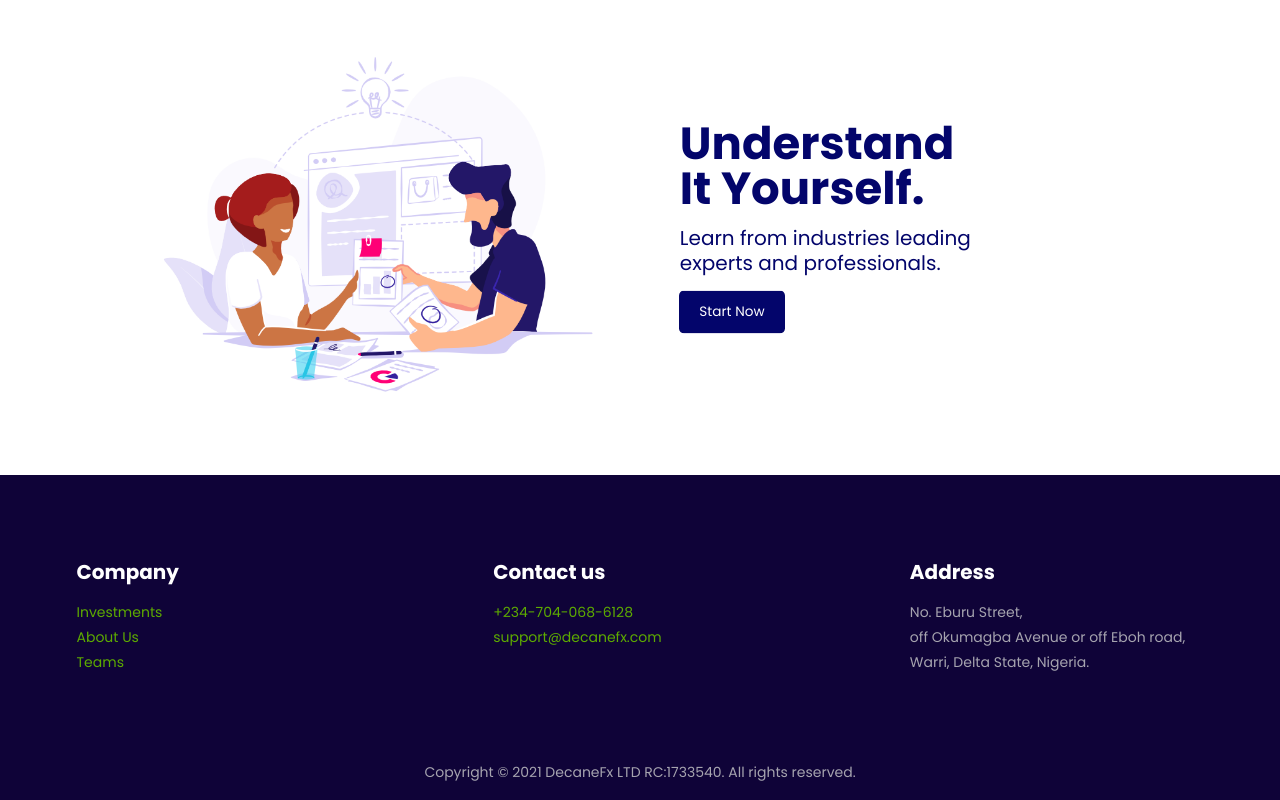
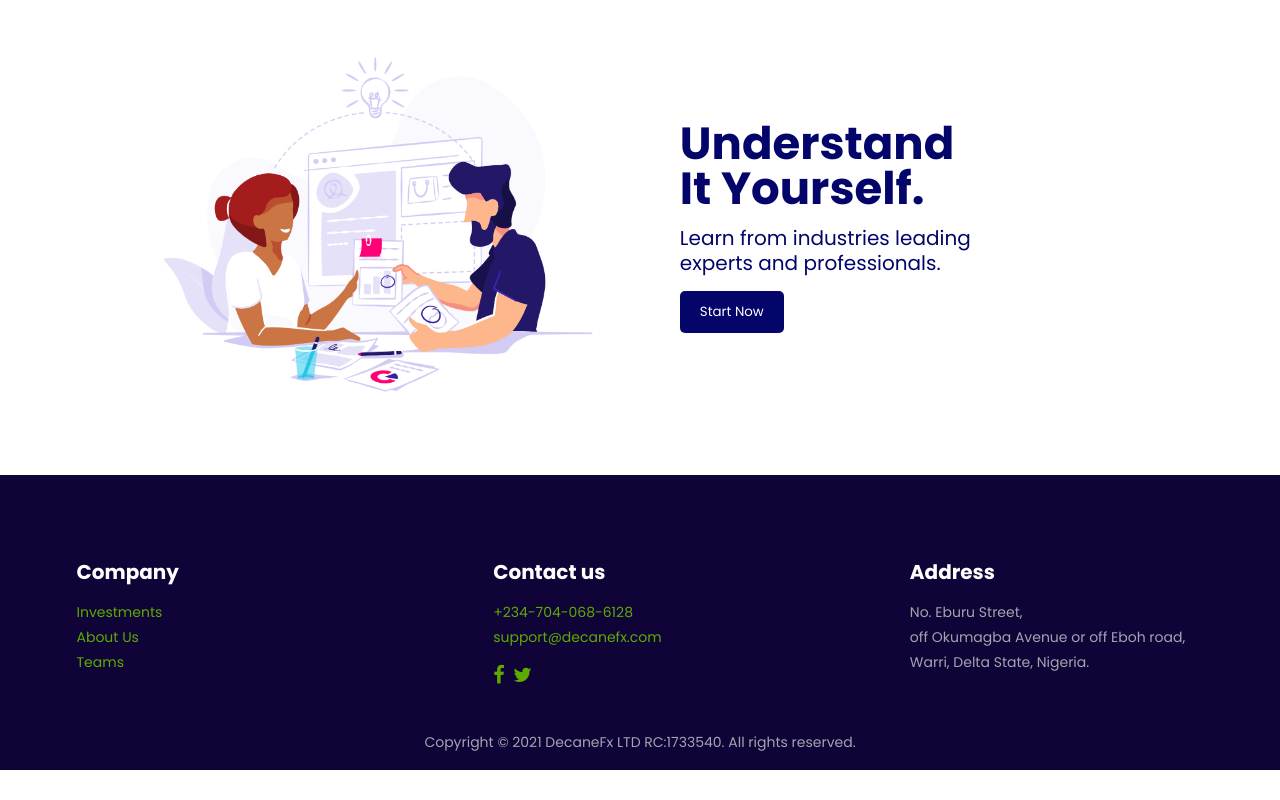
Before and after one commit to charlzx/decanefx, a plain HTML site: page index.html in a window 1280 px wide. Shown: the part 3843-4643 px from the top of the page. After the commit the page ends 4613 px from the top, so only its background shows below. Drawn offline with Linux system fonts and the light colour scheme; a web font is replaced by a local one.

Commit message:
fixes v1.0.2
fixed hover issues,
fifixed social media icons not working

```diff
--- a/index.html
+++ b/index.html
@@ -315,13 +315,10 @@
                                     <br>
                                     <a href="mailto:support@decanefx.com">support@decanefx.com</a>
                                 </p>
-                                <aside class="widget_text widget widget_custom_html">
-                                    <div class="textwidget custom-html-widget">
-                                        <p>
-                                            <a href="#"><i class="icon-facebook"></i></a><a href="#"><i class="icon-twitter"></i></a>
-                                        </p>
-                                    </div>
-                                </aside>
+                                <p>
+                                    <a href="https://web.facebook.com/decanefxintelligence2018/" target="_blank"><i class="fa fa-facebook" aria-hidden="true" style="padding-right: 5px; font-size: 20px"></i></a>
+                                    <a href="https://www.instagram.com/decane_fx/" target="_blank"><i class="fa fa-twitter" aria-hidden="true" style="padding-right: 5px; font-size: 20px"></i></a>
+                                </p>
                             </div>
                         </aside>
                     </div>
--- a/scss/general.scss
+++ b/scss/general.scss
@@ -228,9 +228,9 @@ button, a {
             border-radius: 10px;
             transition: 1s ease-in-out;
             // animation: zoomzoom 5s infinite;
-            &:hover {
-                transform: scale(1.1);
-            }
+            // &:hover {
+            //     transform: scale(1.1);
+            // }
         }
     }
 
@@ -253,7 +253,7 @@ button, a {
             background-color: #03056b;
             transition: .5s ease-in-out;
             outline: 0;
-            animation: zoomzoom 2s infinite ease-in-out;
+            // animation: zoomzoom 2s infinite ease-in-out;
 
             // &:hover {
             //     transform: scale(1.1);
```
Also changed, not shown: css/tweaks/general.css, 1 other file.
